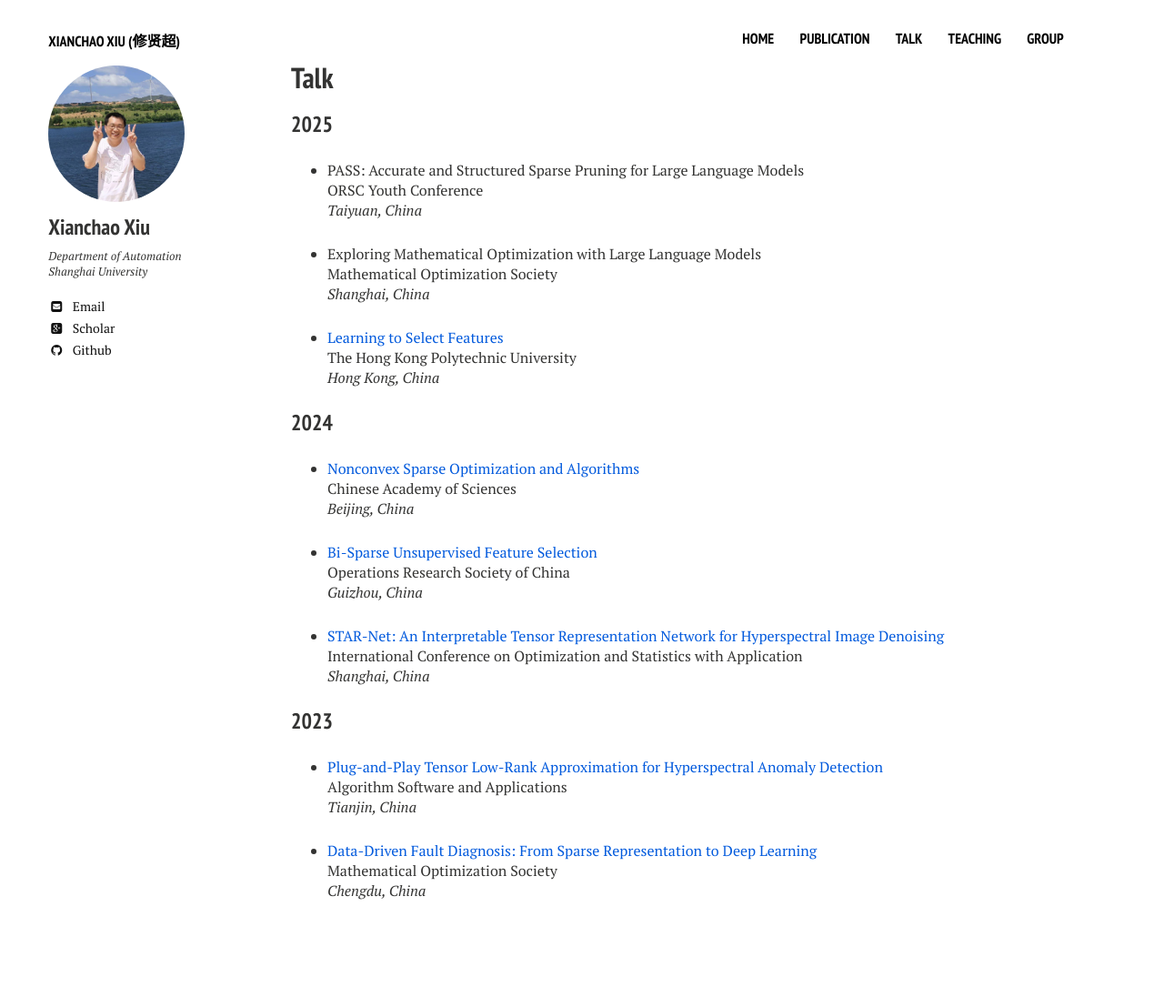
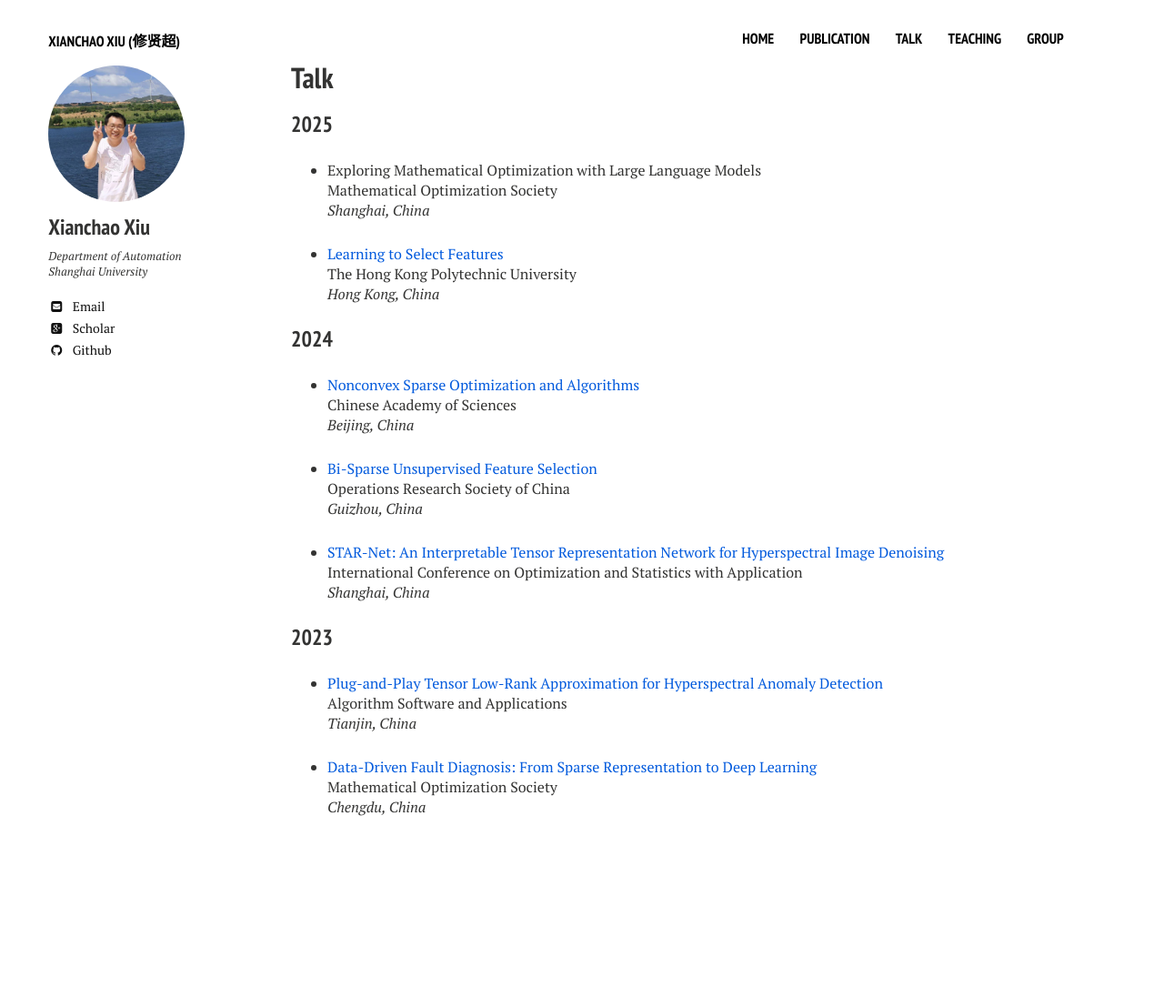
Before and after one commit to xianchaoxiu/xianchaoxiu.github.io, a Jekyll site: the page built from talk/index.md, in a window 1280 px wide. Shown: the whole page at 91% size. Built offline with Jekyll 4.4.1, drawn with Linux system fonts in a browser that asks for light colours; nearby versions of some CDN libraries; after the commit the page ends 1004 px from its top, so only the background shows below that.

Commit message:
Update index.md

```diff
--- a/talk/index.md
+++ b/talk/index.md
@@ -10,11 +10,6 @@ share: false
 
 
 ### 2025
-
-* PASS: Accurate and Structured Sparse Pruning for Large Language Models <br>
-ORSC Youth Conference <br>
-<i>Taiyuan, China</i><br>
-
 
 * Exploring Mathematical Optimization with Large Language Models <br>
 Mathematical Optimization Society <br>
```
